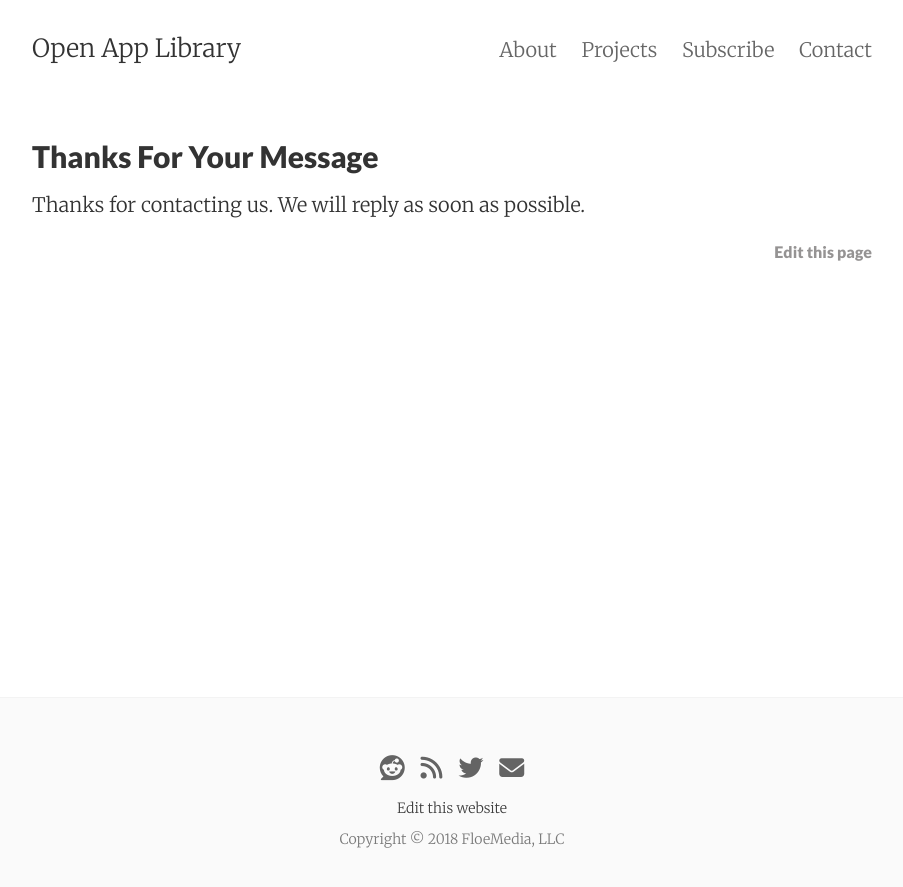
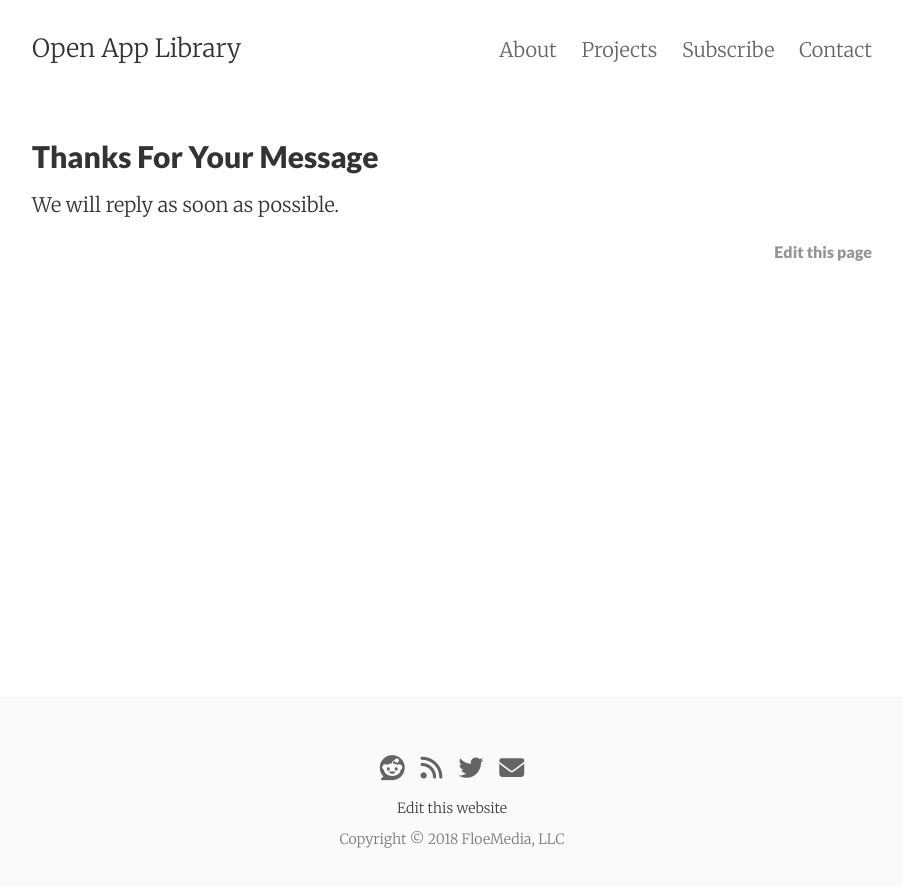
Before and after one commit to Open-App-Library/OpenAppLibrary.org, a Jekyll site: the page built from thanks.md, in a window 1280 px wide. Shown: the top 887 px of the page, without its empty margins (188-1091 px from the left). Built offline with Jekyll 4.4.1, drawn with Linux system fonts in a browser that asks for light colours; nearby versions of some CDN libraries.

Commit message:
thank you msg tweak

```diff
--- a/_config.yml
+++ b/_config.yml
@@ -78,7 +78,7 @@ text:
       sending:  'sending..'
       sent:     'Message sent!'
       error:    'Error!'
-  thanks: 'Thanks for contacting us. We will reply as soon as possible.'
+  thanks: 'We will reply as soon as possible.'
   og_locale: 'en_US'
 
 # Build settings
```
